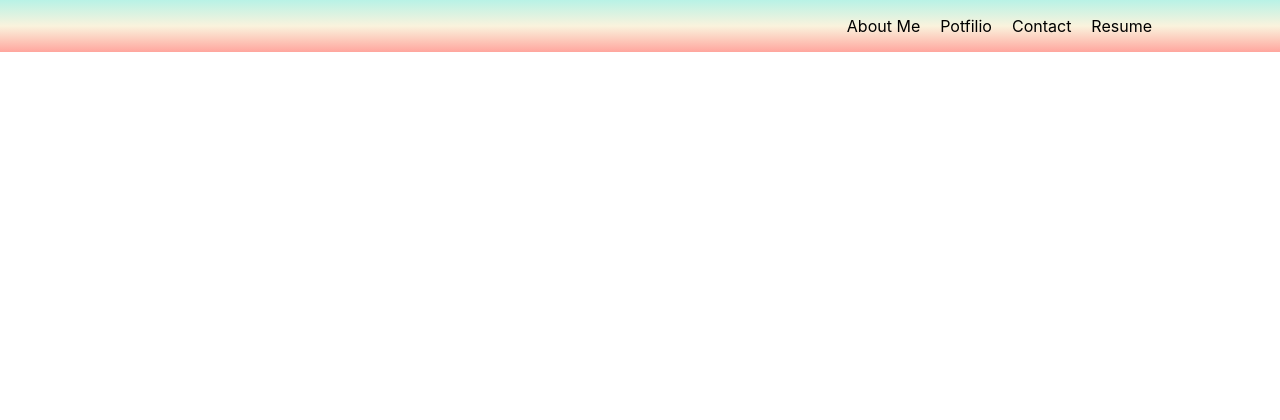
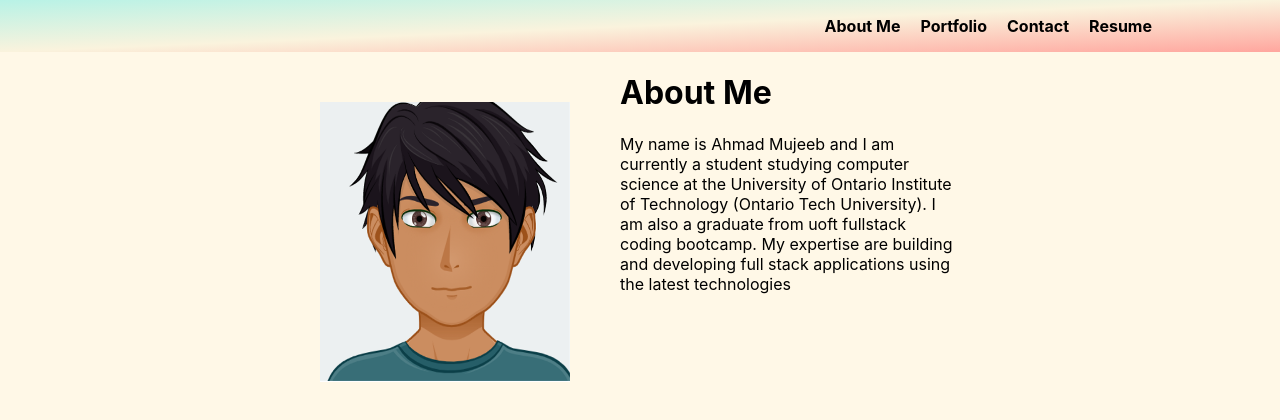
Before and after one commit to ahmadmujeeb33/React-Portfolio, a React (Create React App) app: page / in a window 1280 px wide. Shown: the top 420 px of the page. Built offline with nearby package versions, Linux system fonts and the light colour scheme.

Commit message:
About me page in work

```diff
--- a/package.json
+++ b/package.json
@@ -8,6 +8,7 @@
     "@testing-library/user-event": "^12.8.3",
     "react": "^17.0.2",
     "react-dom": "^17.0.2",
+    "react-router-dom": "^5.2.0",
     "react-scripts": "4.0.3",
     "web-vitals": "^1.1.2"
   },
--- a/src/App.js
+++ b/src/App.js
@@ -1,11 +1,27 @@
 import logo from './logo.svg';
 
 
-import Header from './components/Header'
+import Header from './components/Header';
+import AboutMePage from './pages/AboutMePage'
+
+import { Route, Switch } from 'react-router-dom';
 
 function App() {
   return (
-    <Header/>
+    <div>
+      <Header/>
+      <Switch>
+        <Route path='/' exact>
+          <AboutMePage/>
+        </Route>
+        {/* <Route path='/new-meetup'>
+          <NewMeetupPage />
+        </Route>
+        <Route path='/favorites'>
+          <FavoritesPage />
+        </Route> */}
+      </Switch>
+    </div>
   );
 }
 
--- a/src/components/Header.js
+++ b/src/components/Header.js
@@ -6,7 +6,7 @@ function Header() {
           <div className = "menu-bar">
             <div className = "menu-bar-items">
                 <p>About Me</p>
-                <p>Potfilio</p>
+                <p>Portfolio</p>
                 <p>Contact</p>
                 <p>Resume</p>
             </div>
--- a/src/index.js
+++ b/src/index.js
@@ -2,12 +2,13 @@ import React from 'react';
 import ReactDOM from 'react-dom';
 import './index.css';
 import App from './App';
+import { BrowserRouter } from 'react-router-dom';
 
 
 ReactDOM.render(
-  <React.StrictMode>
+  <BrowserRouter>
     <App />
-  </React.StrictMode>,
+  </BrowserRouter>,
 
   document.getElementById('root')
 );
--- /dev/null
+++ b/src/pages/AboutMePage.js
@@ -0,0 +1,27 @@
+import '../styles/AboutMe.css';
+import avatar from "../Images/Avatar.PNG"
+
+function AboutMePage (){
+    return (
+
+        <div>
+            <div className = "AboutContainer">
+                <div className = "AboutContainerContent">
+                    <img className = "avatarImage" src = {avatar} height="280" width="250"/>
+                    <div className = "AboutMeInfo">
+                        <h1 className = "title">About Me</h1>
+                        <span>My name is Ahmad Mujeeb and I am currently a student studying computer science at the University of Ontario Institute of Technology (Ontario Tech University).
+                        I am also a graduate from uoft fullstack coding bootcamp. My expertise are building and developing full stack applications using the latest technologies
+                        </span>
+                    </div>
+                </div>
+            </div>
+        </div>
+
+
+    )
+}
+
+
+
+export default AboutMePage;
--- /dev/null
+++ b/src/styles/AboutMe.css
@@ -0,0 +1,49 @@
+.AboutContainer{
+    min-height: 100vh;
+    background-color:#fff8e7;
+    background-image: linear-gradient(to bottom right, #fff);
+    display:flex;
+    justify-content: center;
+    width:100%
+
+
+
+    /* background-image: linear-gradient(#AACC00,#52796F); */
+}
+
+.title{
+    width:25%;
+
+}
+
+.title h1{
+    color: blue;
+    font-family:'Franklin Gothic Medium', 'Arial Narrow', Arial, sans-serif;
+
+}
+
+.avatarImage{
+    margin-top:50px;
+
+
+}
+
+.AboutMeInfo span {
+    width: 90%;
+
+
+}
+.AboutMeInfo h1{
+    width: 50%;
+
+}
+
+.AboutContainerContent{
+    display: flex;
+    justify-content: center;
+    width: 50%;
+    gap:50px;
+    height: 50vh;
+
+
+}
--- a/src/styles/header.css
+++ b/src/styles/header.css
@@ -1,5 +1,5 @@
 .menu-bar{
-    background-image: linear-gradient(#B8F2E6,#FAF3DD,#FFA69E);
+    background-image: linear-gradient(to bottom right,#B8F2E6,#FAF3DD,#FFA69E);
 
 
 }
@@ -12,5 +12,6 @@
 }
 
 .menu-bar p{
-    color:black
+    color:black;
+    font-weight: bold;
 }
```
Also changed, not shown: src/Images/Avatar.PNG (added), 1 other file (tests, documents, lock files or other folders).
